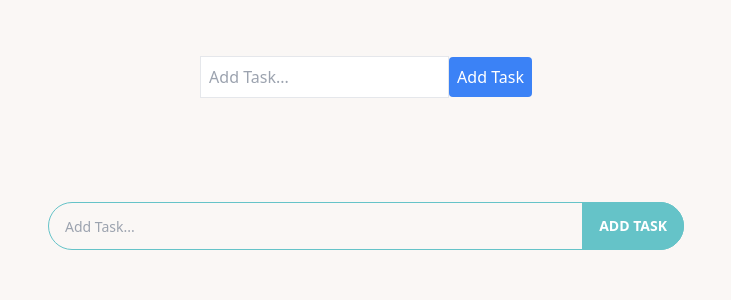
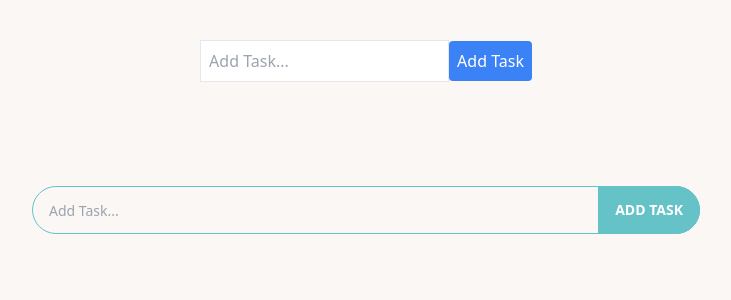
Before and after one commit to warlordsw/todolist, a React (Create React App) app: page / in a window 1280 px wide. Shown: the top 300 px of the page, without its empty margins (274-1005 px from the left). Built offline with nearby package versions, Linux system fonts and the light colour scheme.

Commit message:
change padding for body html

```diff
--- a/src/index.css
+++ b/src/index.css
@@ -7,5 +7,5 @@ body {
   height: 100vh;
   max-width: 700px;
   margin: auto;
-  padding: 2rem;
+  padding: 1rem;
 }
```
